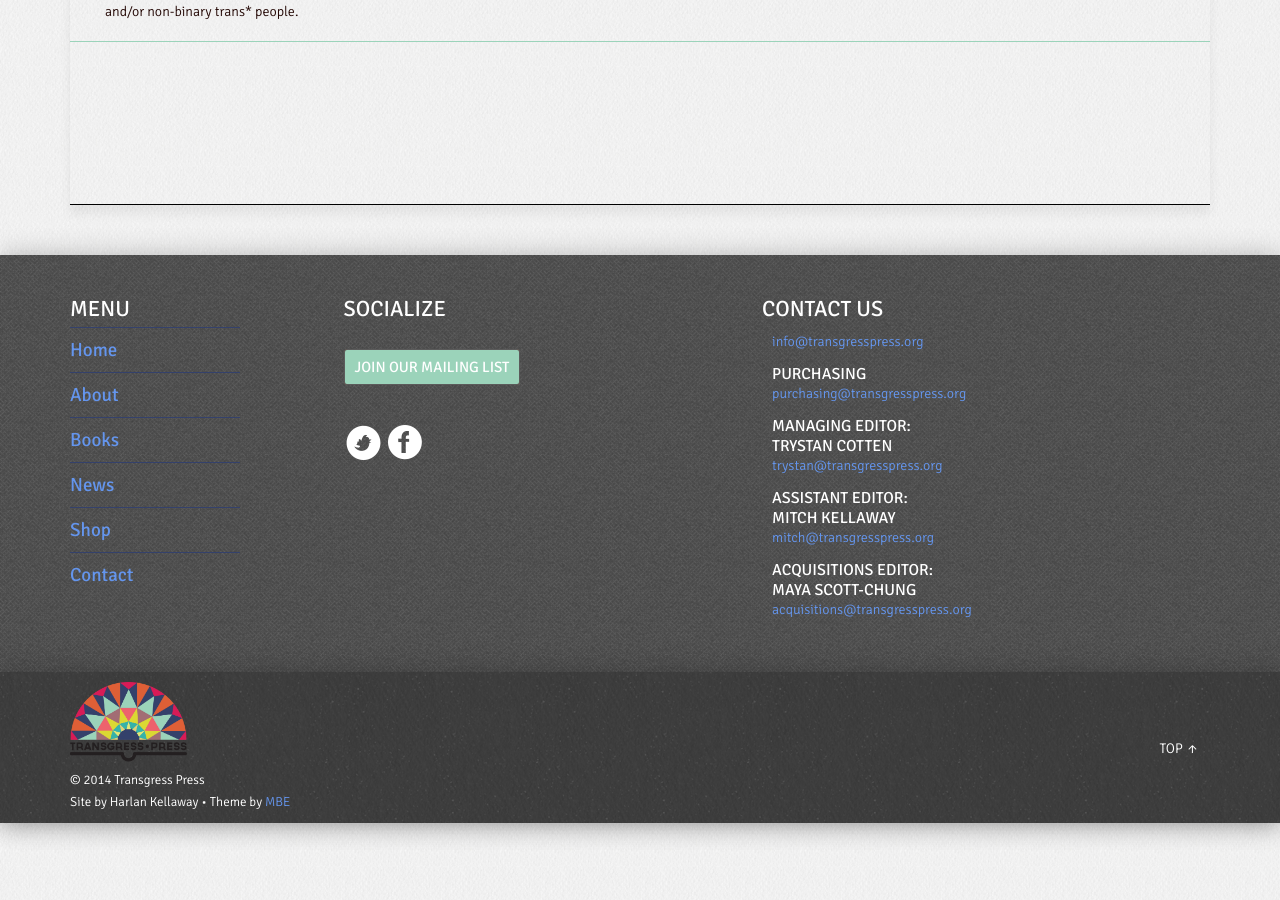
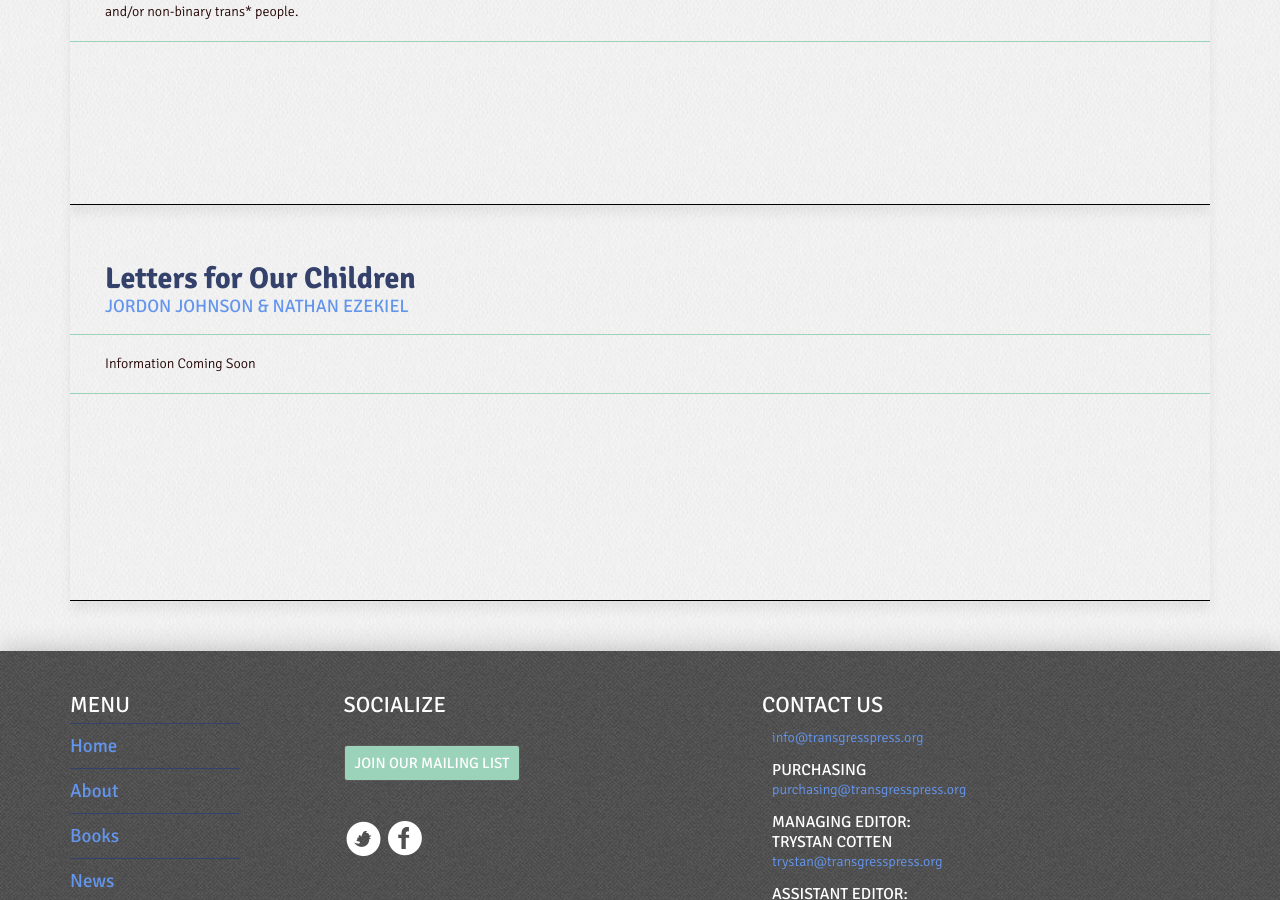
Before and after one commit to transgresspress/transgresspress.github.io, a Jekyll site: the page built from call-for-submissions/index.html, in a window 1280 px wide and 900 px high, scrolled down 934 px. Built offline with Jekyll 4.4.1, drawn with Linux system fonts in a browser that asks for light colours.

Commit message:
Adds Letters for Our Children CFP and redirect from old URL

```diff
--- /dev/null
+++ b/2014/09/24/call-for-submissions-letters-for-our-children-voices-of-transgender-parents/index.html
@@ -0,0 +1,5 @@
+<!-- REDIRECT TO NEW CALL -->
+
+<script type="text/javascript">
+  window.location = "http://transgresspress.org/call-for-submissions#letters-for-our-children"
+</script>
--- a/_data/cfps.yml
+++ b/_data/cfps.yml
@@ -5,7 +5,6 @@
   contact: cocktalkbook@gmail.com
   contact_url: mailto:cocktalkbook@gmail.com
   author_or_editor: Edited by Trystan T. Cotten & Zander Keig
-  url_stub: hung-jury-second-volume
   teaser: Following the success of <em>Hung Jury&#058; Testimonies of Genital Surgery</em>, we have received many requests to edit a second collection of testimonies exploring this important topic. In their surgical journeys and many years after, transsexual men continue to experience growth and changes in their gender and sexual embodiment. Our experiences offer wisdom and insight into male gender identity and sexuality that readers want to know more about. For this collection we are seeking testimonies that go beyond the nuts and bolts of surgical experience (although they may include some of these details) and explore a wider range of topics and issues.
 
 - id: letters-from-our-partners
@@ -15,5 +14,13 @@
   contact: johnson.jordon@gmail.com
   contact_url: mailto:johnson.jordon@gmail.com
   author_or_editor: Jordon Johnson
-  url_stub: letters-from-our-partners
   teaser: <em>Letters From Our Partners</em>, inspired by the 2011 Lambda Literary Finalist <a href="/books/letters-for-my-brothers">Letters For My Brothers&#058; Transitional Wisdom in Retrospect</a>, is an anthology of letters written by partners/spouses of trans* people to their trans* partner(s).  We are looking for personal stories from partners who are or have been in a relationship with trans men, trans women, and/or non-binary trans* people.
+
+- id: letters-for-our-children
+  title: Letters for Our Children
+  is_open: true
+  publisher: Transgress Press
+  contact:
+  contact_url:
+  author_or_editor: Jordon Johnson & Nathan Ezekiel
+  teaser: Information Coming Soon
```
